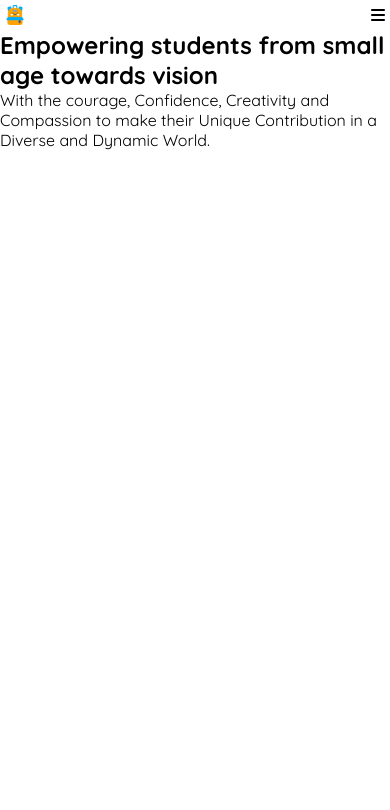
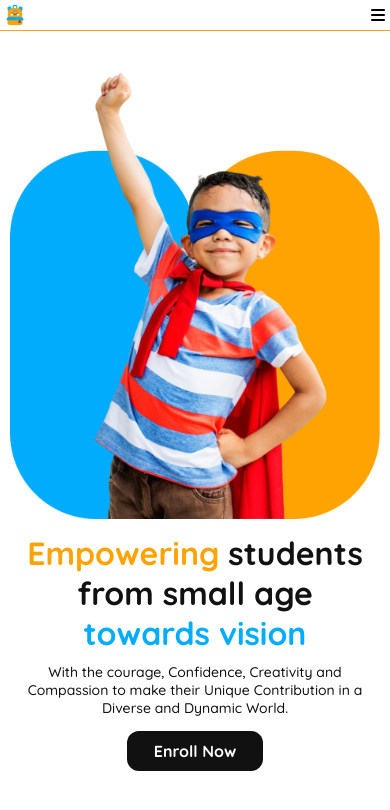
Before and after one commit to devenamulshikder/kids-education, a plain HTML site: page index.html in a window 390 px wide. Drawn offline with Linux system fonts and the light colour scheme.

Commit message:
Revamp hero section with new layout, styles, and button for enrollment

```diff
--- a/index.html
+++ b/index.html
@@ -35,14 +35,19 @@
     <main>
       <!-- hero section -->
       <section id="hero-sec">
-        <div>
-          <h1>
-            <span>Empowering</span> students from small age
-            <span>towards vision</span>
-          </h1>
-          <p>With the courage, Confidence, Creativity and Compassion to make their Unique Contribution in a Diverse and Dynamic World.</p>
-        </div>
-        <div></div>
+       <div class="hero-main">
+            <div class="hero-all-text">
+              <h1 class="hero-title">
+                <span style="color: rgb(254, 163, 1);">Empowering</span> students from small age
+                <span style="color: rgb(1, 172, 253);">towards vision</span>
+              </h1>
+              <p class="hero-subtitle">With the courage, Confidence, Creativity and Compassion to make their Unique Contribution in a Diverse and Dynamic World.</p>
+              <button class="hero-btn">Enroll Now</button>
+            </div>
+            <div >
+                <img class="hero-img"  src="./assets/hero-kids.png" alt="">
+            </div>
+       </div>
       </section>
     </main>
 
--- a/style.css
+++ b/style.css
@@ -48,17 +48,60 @@
   transition-duration: 600ms;
   color: rgb(254, 163, 1);
   background: rgba(254, 161, 1, 0.275);
+  cursor: pointer;
 }
 .more-icon {
   display: none;
+}
+
+/* hero section */
+#hero-sec {
+  max-width: 1300px;
+  margin: 0 auto;
+}
+.hero-main {
+  display: flex;
+  justify-content: center;
+  align-items: center;
+  margin-top: 24px;
+}
+.hero-title {
+  font-size: 56px;
+  font-weight: 700;
+  width: 550px;
+  color: rgb(17, 17, 17);
+}
+.hero-subtitle {
+  color: rgb(17, 17, 17);
+  font-size: 20px;
+  font-weight: 400;
+  margin-top: 24px;
+}
+.hero-btn {
+  border-radius: 12px;
+  background: rgb(17, 17, 17);
+  color: rgb(255, 255, 255);
+  font-size: 20px;
+  font-weight: 700;
+  padding: 10px 47px;
+  margin: 24px 0px;
+  border: none;
+}
+.hero-btn:hover {
+  scale: 1.1;
+  transition-duration: 600ms;
+  color: rgb(0, 0, 0);
+  background: rgba(148, 143, 143, 0.776);
+  cursor: pointer;
 }
 
 /* media query  */
 @media screen and (max-width: 576px) {
   #header-sec {
     padding: 5px;
+    border-bottom: 0.5px solid rgb(254, 163, 1);
   }
-  .logo-img{
+  .logo-img {
     width: 20px;
   }
   .school {
@@ -73,4 +116,43 @@
   .more-icon {
     display: flex;
   }
+
+  /* hero section */
+  #hero-sec {
+    padding: 10px;
+  }
+  .hero-main {
+    display: flex;
+    flex-direction: column-reverse;
+    /* margin-top: 24px; */
+  }
+  .hero-all-text {
+    text-align: center;
+  }
+  .hero-title {
+    font-size: 32px;
+    font-weight: 700;
+    width: 100%;
+    color: rgb(17, 17, 17);
+    margin-top: 10px ;
+  }
+  .hero-subtitle {
+    color: rgb(17, 17, 17);
+    font-size: 14px;
+    font-weight: 500;
+    text-align: center;
+    margin-top: 10px;
+  }
+  .hero-btn {
+    color: rgb(255, 255, 255);
+    font-size: 16px;
+    font-weight: 700;
+    padding: 10px 27px;
+    margin: 24px 0px;
+    border: none;
+    margin-top: 14px;
+  }
+  .hero-img {
+    width: 100%;
+  }
 }
```
